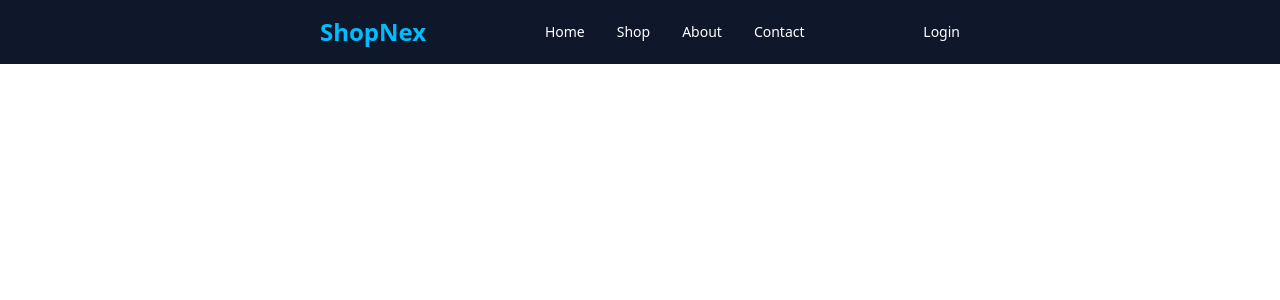
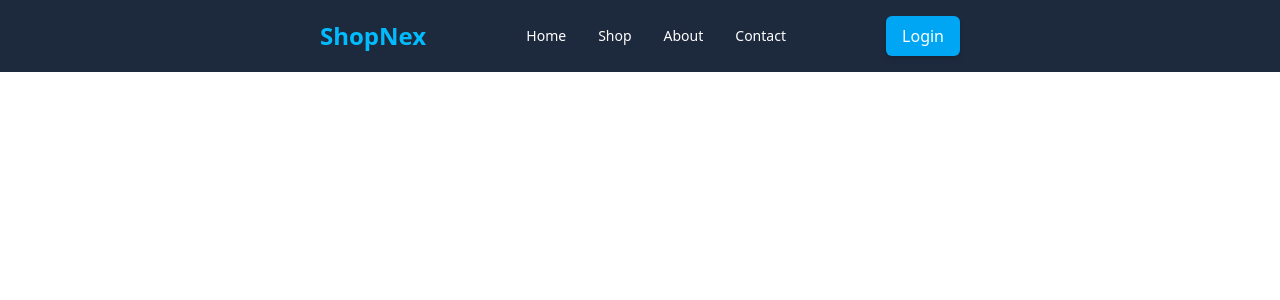
Before and after one commit to AungMinKo-tech/e_commerce_UI, a React (Vite) app: page / in a window 1280 px wide. Shown: the top 300 px of the page. Built offline with nearby package versions, Linux system fonts and the light colour scheme.

Commit message:
refactor:navbar

```diff
--- a/package.json
+++ b/package.json
@@ -10,10 +10,6 @@
     "preview": "vite preview"
   },
   "dependencies": {
-    "@emotion/react": "^11.14.0",
-    "@emotion/styled": "^11.14.1",
-    "@mui/icons-material": "^7.3.7",
-    "@mui/material": "^7.3.7",
     "@tailwindcss/vite": "^4.1.18",
     "react": "^19.2.0",
     "react-dom": "^19.2.0",
--- a/src/components/Navbar.jsx
+++ b/src/components/Navbar.jsx
@@ -3,7 +3,7 @@ import React from "react";
 const Navbar = () => {
   return (
     <>
-      <nav className="bg-slate-900 text-white px-80 py-4 flex items-center justify-between">
+      <nav className="bg-slate-800 text-white px-80 py-4 flex items-center justify-between">
         <div className="text-2xl font-bold text-sky-400">ShopNex</div>
 
         <ul className="hidden md:flex gap-8 text-sm">
@@ -14,7 +14,9 @@ const Navbar = () => {
         </ul>
 
         <div className="flex items-center gap-4">
-          <button className="text-sm hover:text-sky-400">Login</button>
+          <button className="bg-sky-500 px-4 py-2 rounded-md shadow-md hover:bg-sky-600 active:translate-y-px transition">
+            Login
+          </button>
         </div>
       </nav>
     </>
```
Also changed, not shown: 1 other file (tests, documents, lock files or other folders).
